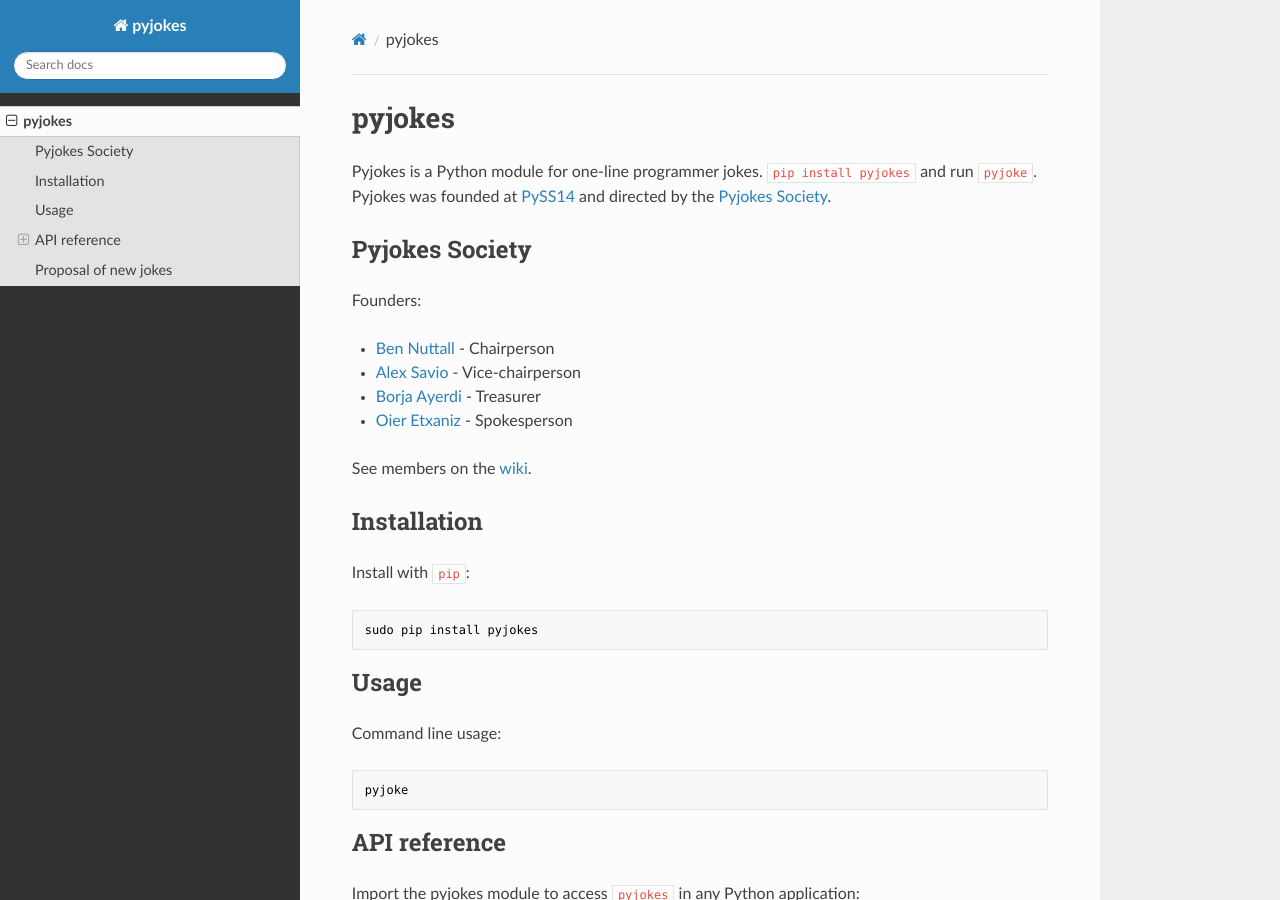
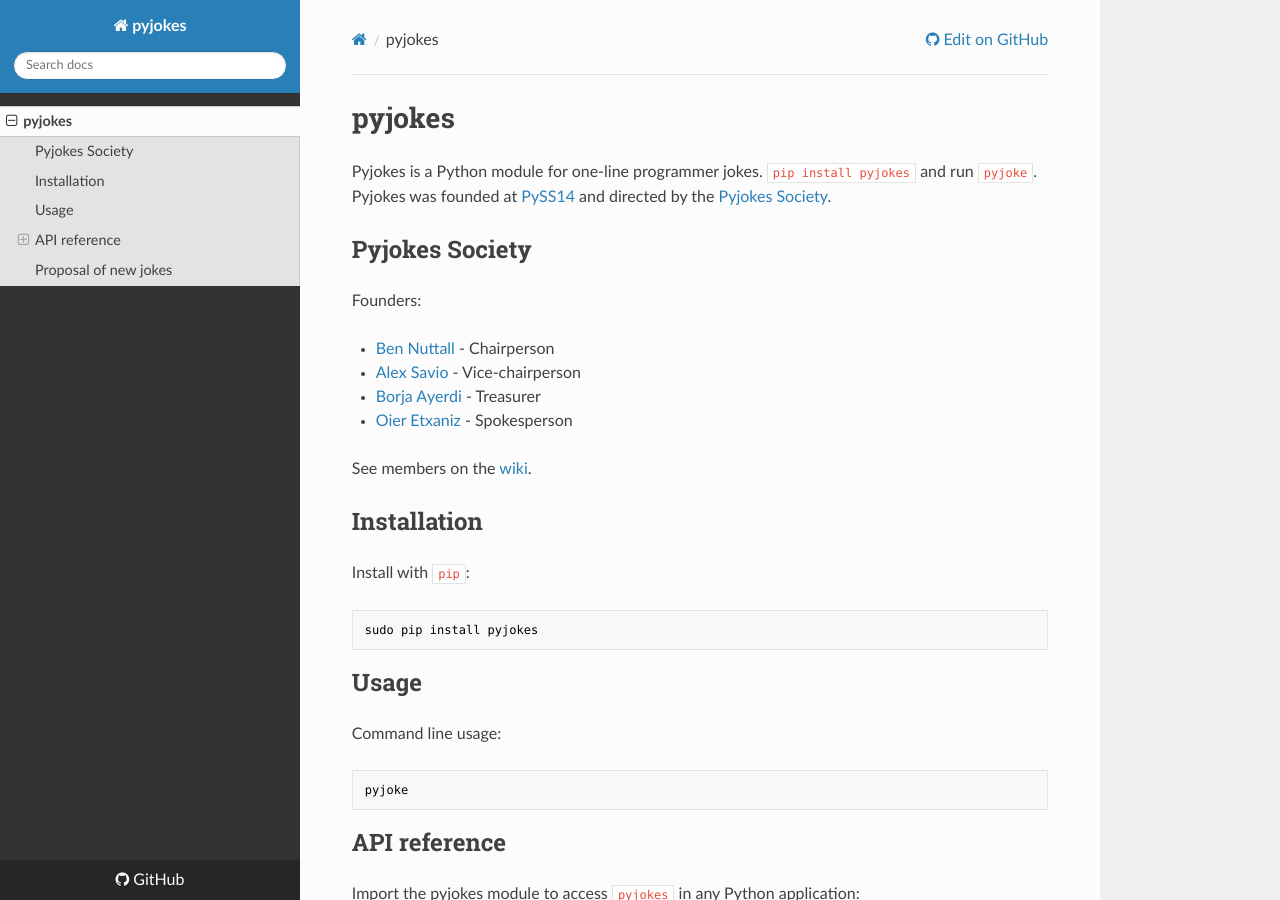
Before and after one commit to pyjokes/pyjokes, an MkDocs documentation site: the page built from docs/index.md, in a window 1280 px wide and 900 px high. Built offline with MkDocs 1.6.1, drawn with Linux system fonts in a browser that asks for light colours; nearby versions of some CDN libraries; some of the changed lines change nothing that is shown.

Commit message:
Add meta to mkdocs.yml

```diff
--- a/mkdocs.yml
+++ b/mkdocs.yml
@@ -1,2 +1,7 @@
 site_name: pyjokes
 theme: readthedocs
+site_url: https://pythonhosted.org/pyjokes/
+repo_url: https://github.com/pyjokes/pyjokes
+site_description: One-line programmer jokes (jokes-as-a-service)
+site_author: Pyjokes Society
+site_dir: pythonhosted
```
